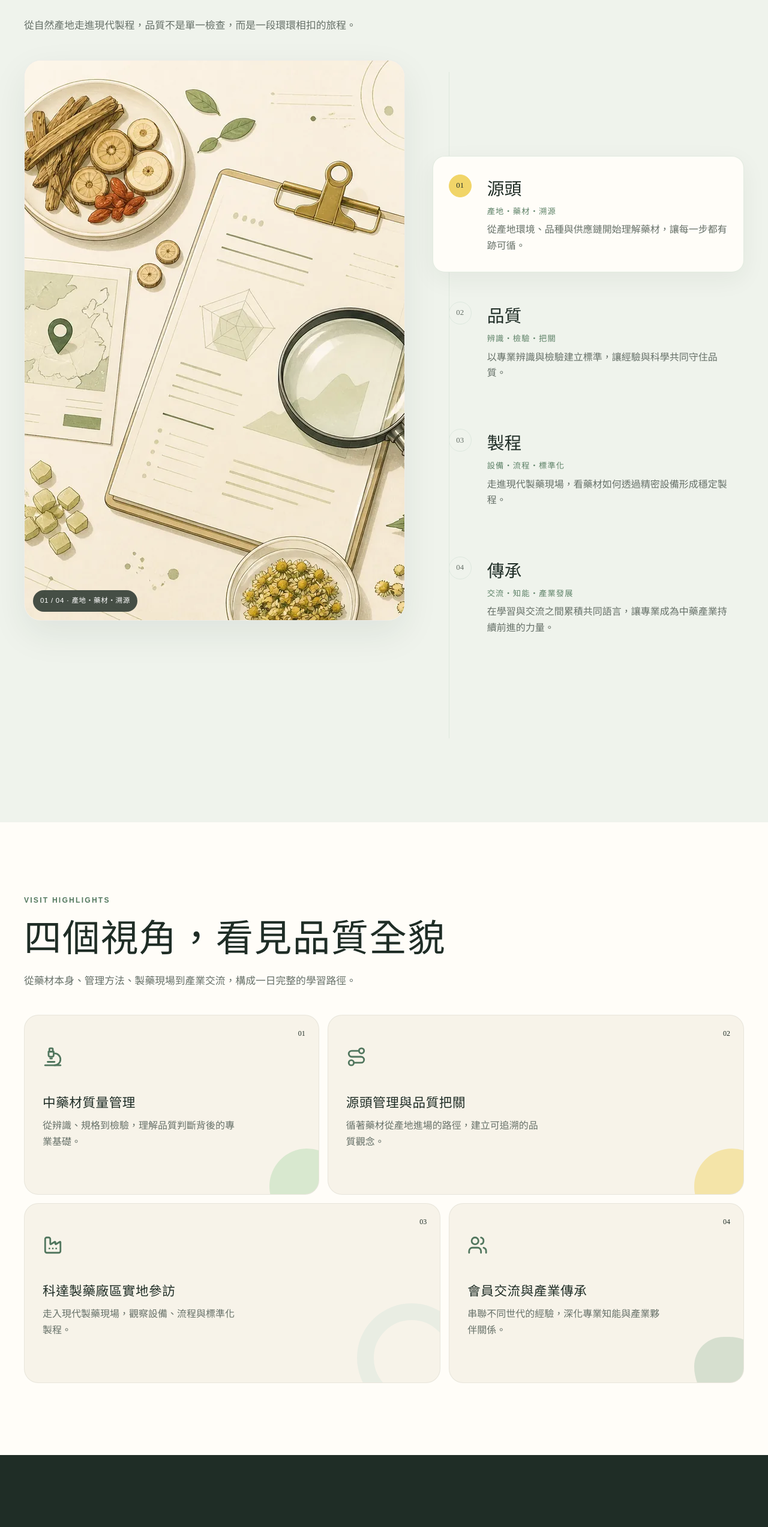
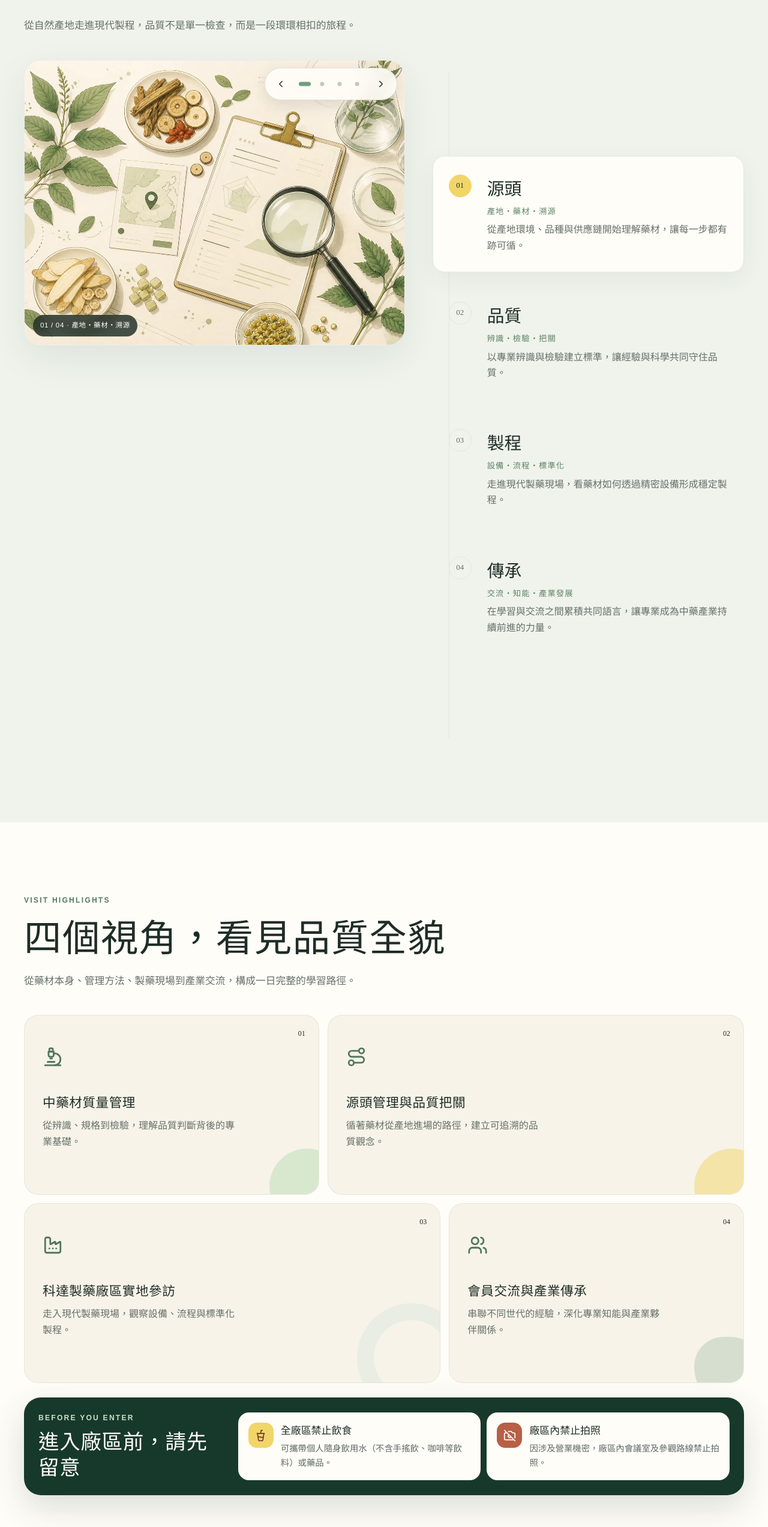
Before and after one commit to oklala0516-creator/taiwan-tcm-members-assembly-2026, a React (Vite) app: page / in a window 1280 px wide. Shown: the part 1940-4486 px from the top of the page at 60% size. Built offline with nearby package versions, Linux system fonts and the light colour scheme.

Commit message:
fix visit gallery and facility rules

```diff
--- a/src/App.tsx
+++ b/src/App.tsx
@@ -3,9 +3,12 @@ import {
   ArrowRight,
   BookOpenCheck,
   BusFront,
+  CameraOff,
   Check,
+  ChevronLeft,
   ChevronRight,
   Clipboard,
+  CupSoda,
   Download,
   ExternalLink,
   Factory,
@@ -41,10 +44,10 @@ const navItems = [
 ] as const;
 
 const journeys = [
-  { number: "01", title: "源頭", subtitle: "產地・藥材・溯源", body: "從產地環境、品種與供應鏈開始理解藥材，讓每一步都有跡可循。", image: event.assets.originQuality },
-  { number: "02", title: "品質", subtitle: "辨識・檢驗・把關", body: "以專業辨識與檢驗建立標準，讓經驗與科學共同守住品質。", image: event.assets.originQuality },
-  { number: "03", title: "製程", subtitle: "設備・流程・標準化", body: "走進現代製藥現場，看藥材如何透過精密設備形成穩定製程。", image: event.assets.processLegacy },
-  { number: "04", title: "傳承", subtitle: "交流・知能・產業發展", body: "在學習與交流之間累積共同語言，讓專業成為中藥產業持續前進的力量。", image: event.assets.processLegacy },
+  { number: "01", title: "源頭", subtitle: "產地・藥材・溯源", body: "從產地環境、品種與供應鏈開始理解藥材，讓每一步都有跡可循。", image: event.assets.originQuality, position: "18% center", alt: "藥材、產地標記與溯源研究筆記插畫" },
+  { number: "02", title: "品質", subtitle: "辨識・檢驗・把關", body: "以專業辨識與檢驗建立標準，讓經驗與科學共同守住品質。", image: event.assets.originQuality, position: "82% center", alt: "藥用植物、檢驗器材與品質研究插畫" },
+  { number: "03", title: "製程", subtitle: "設備・流程・標準化", body: "走進現代製藥現場，看藥材如何透過精密設備形成穩定製程。", image: event.assets.processLegacy, position: "18% center", alt: "現代中藥製程設備與標準化流程插畫" },
+  { number: "04", title: "傳承", subtitle: "交流・知能・產業發展", body: "在學習與交流之間累積共同語言，讓專業成為中藥產業持續前進的力量。", image: event.assets.processLegacy, position: "82% center", alt: "不同世代中藥從業人員交流與傳承插畫" },
 ] as const;
 
 const highlights = [
@@ -183,6 +186,8 @@ function SectionHeading({ eyebrow, title, body }: { eyebrow: string; title: stri
 function HerbJourney() {
   const [active, setActive] = useState(0);
   const reducedMotion = useReducedMotion();
+  const showPrevious = () => setActive((current) => (current - 1 + journeys.length) % journeys.length);
+  const showNext = () => setActive((current) => (current + 1) % journeys.length);
   return (
     <section className="section journey-section" aria-labelledby="journey-title">
       <div className="section-shell">
@@ -191,11 +196,12 @@ function HerbJourney() {
           <div className="journey-visual" aria-live="polite">
             <AnimatePresence mode="wait">
               <motion.img
-                key={journeys[active].image}
+                key={`${journeys[active].number}-${journeys[active].image}`}
                 src={journeys[active].image}
                 width={active < 2 ? 1400 : 1400}
                 height={active < 2 ? 933 : 747}
-                alt={active < 2 ? "藥材、產地標記與品質檢驗的植物研究筆記插畫" : "現代中藥製程與不同世代從業人員交流插畫"}
+                alt={journeys[active].alt}
+                style={{ objectPosition: journeys[active].position }}
                 loading="lazy"
                 initial={reducedMotion ? false : { opacity: 0, scale: 1.02 }}
                 animate={{ opacity: 1, scale: 1 }}
@@ -203,6 +209,15 @@ function HerbJourney() {
                 transition={{ duration: 0.4 }}
               />
             </AnimatePresence>
+            <div className="journey-controls" aria-label="旅程圖片切換">
+              <button type="button" onClick={showPrevious} aria-label="上一張"><ChevronLeft aria-hidden="true" /></button>
+              <div className="journey-dots" role="group" aria-label="選擇旅程圖片">
+                {journeys.map((item, index) => (
+                  <button type="button" key={item.number} className={active === index ? "active" : ""} onClick={() => setActive(index)} aria-label={`顯示第 ${index + 1} 張：${item.title}`} aria-pressed={active === index} />
+                ))}
+              </div>
+              <button type="button" onClick={showNext} aria-label="下一張"><ChevronRight aria-hidden="true" /></button>
+            </div>
             <span className="journey-caption">{journeys[active].number} / 04 · {journeys[active].subtitle}</span>
           </div>
           <div className="journey-steps">
@@ -357,6 +372,16 @@ function App() {
                 </motion.article>
               ))}
             </div>
+            <motion.aside className="visit-rules" aria-labelledby="visit-rules-title" {...reveal}>
+              <div className="visit-rules-heading">
+                <p className="eyebrow">BEFORE YOU ENTER</p>
+                <h3 id="visit-rules-title">進入廠區前，請先留意</h3>
+              </div>
+              <div className="visit-rules-grid">
+                <article><span><CupSoda aria-hidden="true" /></span><div><strong>全廠區禁止飲食</strong><p>可攜帶個人隨身飲用水（不含手搖飲、咖啡等飲料）或藥品。</p></div></article>
+                <article><span><CameraOff aria-hidden="true" /></span><div><strong>廠區內禁止拍照</strong><p>因涉及營業機密，廠區內會議室及參觀路線禁止拍照。</p></div></article>
+              </div>
+            </motion.aside>
           </div>
         </section>
 
@@ -405,7 +430,7 @@ function App() {
           <div className="section-shell meeting-layout">
             <div className="meeting-heading">
               <SectionHeading eyebrow="GENERAL MEETING" title="年度重要會議，讓共同的方向更清楚" />
-              <img src={event.assets.logo} width="645" height="645" loading="lazy" alt="台灣中藥權益促進會" />
+              <img className="meeting-emblem" src={event.assets.logo} width="220" height="220" loading="lazy" alt="台灣中藥權益促進會標誌" />
             </div>
             <div className="meeting-content">
               <ol className="meeting-agenda">
--- a/src/styles.css
+++ b/src/styles.css
@@ -135,9 +135,17 @@ h3 { font-size: 1.35rem; }
 
 .journey-section { padding-bottom: 120px; background: #eff3ec; }
 .journey-layout { display: grid; gap: 24px; }
-.journey-visual { position: relative; overflow: hidden; background: var(--paper); border: 1px solid rgba(31, 45, 38, .08); border-radius: 28px; box-shadow: var(--shadow); }
-.journey-visual img { width: 100%; aspect-ratio: 1.28; object-fit: cover; }
-.journey-caption { position: absolute; left: 14px; bottom: 14px; padding: 8px 12px; color: #fff; background: rgba(31, 45, 38, .82); border-radius: 999px; font-size: .72rem; letter-spacing: .06em; backdrop-filter: blur(8px); }
+.journey-visual { position: relative; width: 100%; max-height: 420px; aspect-ratio: 4 / 3; overflow: hidden; isolation: isolate; background: var(--paper); border: 1px solid rgba(31, 45, 38, .08); border-radius: 28px; box-shadow: var(--shadow); }
+.journey-visual img { position: absolute; inset: 0; width: 100%; height: 100%; aspect-ratio: auto; object-fit: cover; }
+.journey-controls { position: absolute; top: 12px; right: 12px; z-index: 3; display: flex; padding: 5px; gap: 5px; align-items: center; background: rgba(255, 253, 248, .9); border: 1px solid rgba(31, 45, 38, .12); border-radius: 999px; box-shadow: 0 8px 24px rgba(31, 45, 38, .12); backdrop-filter: blur(10px); }
+.journey-controls > button { display: grid; width: 42px; height: 42px; padding: 0; place-items: center; color: var(--ink); background: transparent; border: 0; border-radius: 50%; cursor: pointer; }
+.journey-controls > button:active { background: rgba(111, 159, 124, .18); }
+.journey-controls svg { width: 18px; height: 18px; }
+.journey-dots { display: flex; padding: 0 2px; gap: 5px; align-items: center; }
+.journey-dots button { position: relative; width: 24px; height: 42px; padding: 0; background: transparent; border: 0; cursor: pointer; }
+.journey-dots button::after { content: ""; position: absolute; width: 7px; height: 7px; inset: 50% auto auto 50%; background: #bdc9bf; border-radius: 50%; transform: translate(-50%, -50%); transition: width .2s, background .2s; }
+.journey-dots button.active::after { width: 20px; background: var(--herb); border-radius: 999px; }
+.journey-caption { position: absolute; left: 14px; bottom: 14px; z-index: 2; max-width: calc(100% - 28px); padding: 8px 12px; overflow: hidden; color: #fff; background: rgba(31, 45, 38, .82); border-radius: 999px; font-size: .72rem; letter-spacing: .06em; text-overflow: ellipsis; white-space: nowrap; backdrop-filter: blur(8px); }
 .journey-steps { position: relative; display: grid; gap: 10px; }
 .journey-steps::before { content: ""; position: absolute; top: 20px; bottom: 20px; left: 27px; width: 1px; background: var(--line); }
 .journey-step { position: relative; display: grid; grid-template-columns: 50px 1fr; width: 100%; padding: 18px 16px; gap: 14px; text-align: left; color: var(--ink); background: transparent; border: 1px solid transparent; border-radius: 20px; cursor: pointer; }
@@ -157,6 +165,16 @@ h3 { font-size: 1.35rem; }
 .highlight-card.process::after { border: 28px solid var(--line); background: transparent; }
 .highlight-card.legacy::after { background: var(--herb); opacity: .24; border-radius: 42% 58% 34% 66%; }
 .highlight-card > svg { width: 34px; height: 34px; margin: 22px 0 38px; color: #52775f; }
+.visit-rules { display: grid; margin-top: 24px; padding: 24px; gap: 22px; color: #fffdf8; background: var(--forest); border-radius: 28px; box-shadow: 0 20px 56px rgba(23, 57, 43, .16); }
+.visit-rules-heading .eyebrow { margin-bottom: 8px; color: #c9dfcb; }
+.visit-rules-heading h3 { margin: 0; color: #fffdf8; font-size: clamp(1.55rem, 6vw, 2.15rem); }
+.visit-rules-grid { display: grid; gap: 10px; }
+.visit-rules-grid article { display: grid; padding: 16px; grid-template-columns: 42px 1fr; gap: 12px; color: var(--ink); background: #fffdf8; border: 1px solid rgba(255, 255, 255, .14); border-radius: 18px; }
+.visit-rules-grid article > span { display: grid; width: 42px; height: 42px; place-items: center; color: #713e2f; background: var(--yellow); border-radius: 14px; }
+.visit-rules-grid svg { width: 21px; height: 21px; }
+.visit-rules-grid strong { display: block; margin-bottom: 3px; font-family: var(--serif); font-size: 1.06rem; }
+.visit-rules-grid p { margin: 0; color: #5d6962; font-size: .9rem; line-height: 1.65; }
+.visit-rules-grid article:last-child > span { color: #fffdf8; background: var(--clay); }
 .highlight-card h3 { max-width: 260px; margin-bottom: 10px; }
 .highlight-card p { max-width: 320px; margin: 0; color: var(--muted); }
 .card-index { position: absolute; top: 20px; right: 22px; font-family: var(--serif); font-size: .75rem; }
@@ -248,7 +266,7 @@ h3 { font-size: 1.35rem; }
 
 .meeting-section { background: #e8eee6; }
 .meeting-layout { display: grid; gap: 40px; }
-.meeting-heading img { width: 190px; margin-top: 20px; mix-blend-mode: multiply; }
+.meeting-heading img { width: min(180px, 48vw); height: auto; aspect-ratio: 1 / 1; object-fit: contain; margin-top: 20px; mix-blend-mode: normal; }
 .meeting-content { display: grid; gap: 20px; }
 .meeting-agenda { margin: 0; padding: 0; list-style: none; border-top: 1px solid rgba(31, 45, 38, .2); }
 .meeting-agenda li { display: grid; padding: 18px 0; gap: 14px; grid-template-columns: 60px 1fr; border-bottom: 1px solid rgba(31, 45, 38, .2); }
@@ -321,6 +339,8 @@ h3 { font-size: 1.35rem; }
   .registration-strip { grid-template-columns: auto 1fr; column-gap: 14px; align-items: center; }
   .intro-grid { grid-template-columns: minmax(0, 1.45fr) minmax(280px, .55fr); align-items: center; }
   .highlight-grid { grid-template-columns: 1fr 1fr; }
+  .visit-rules { grid-template-columns: minmax(220px, .55fr) minmax(0, 1.45fr); align-items: center; }
+  .visit-rules-grid { grid-template-columns: 1fr 1fr; }
   .highlight-card:nth-child(2), .highlight-card:nth-child(3) { min-height: 280px; }
   .speaker-layout { grid-template-columns: 1fr 1fr; }
   .schedule-layout { grid-template-columns: minmax(260px, .72fr) minmax(0, 1.28fr); align-items: start; }
@@ -352,7 +372,7 @@ h3 { font-size: 1.35rem; }
   .scroll-cue { position: absolute; display: inline-flex; right: 34px; bottom: 46px; gap: 8px; align-items: center; writing-mode: vertical-rl; color: #667068; font-size: .72rem; letter-spacing: .12em; }
   .journey-layout { grid-template-columns: minmax(0, 1.1fr) minmax(360px, .9fr); align-items: start; gap: 46px; }
   .journey-visual { position: sticky; top: 104px; }
-  .journey-visual img { aspect-ratio: 1.28; }
+  .journey-visual { max-height: none; aspect-ratio: 4 / 3; }
   .journey-steps { gap: 18px; padding: 20vh 0; }
   .journey-step { min-height: 190px; padding: 30px 26px; align-content: start; }
   .journey-step strong { font-size: 1.8rem; }
```
